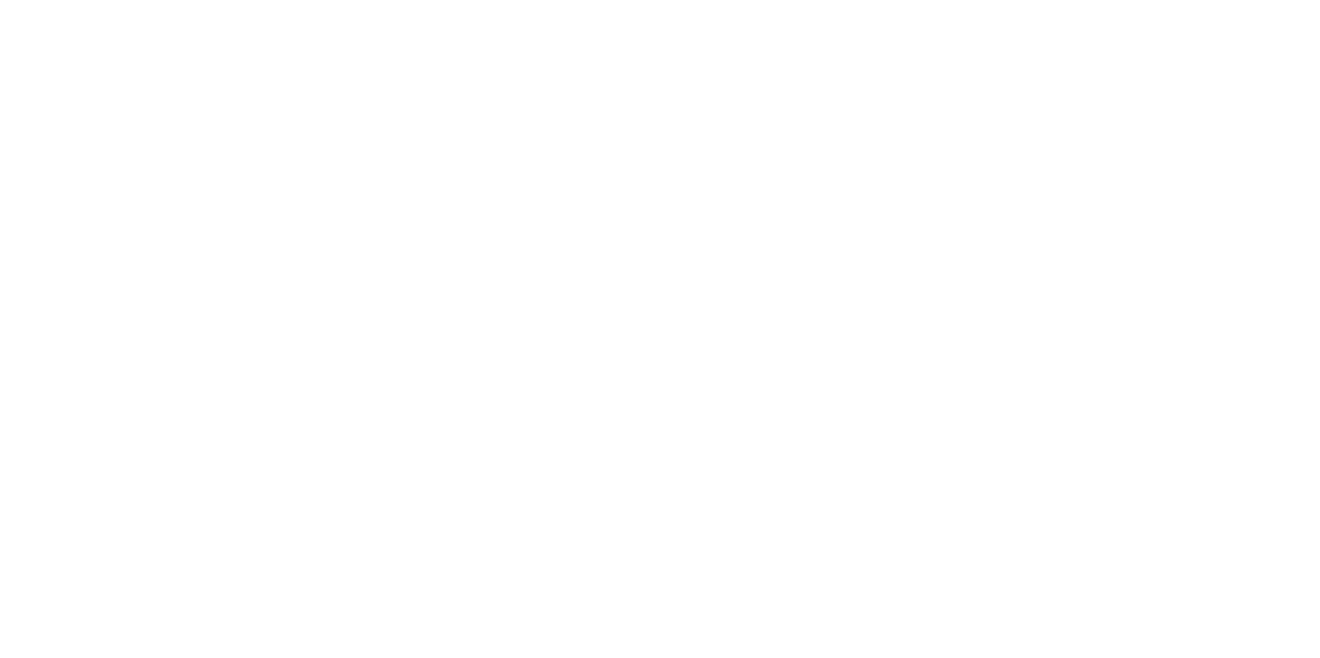
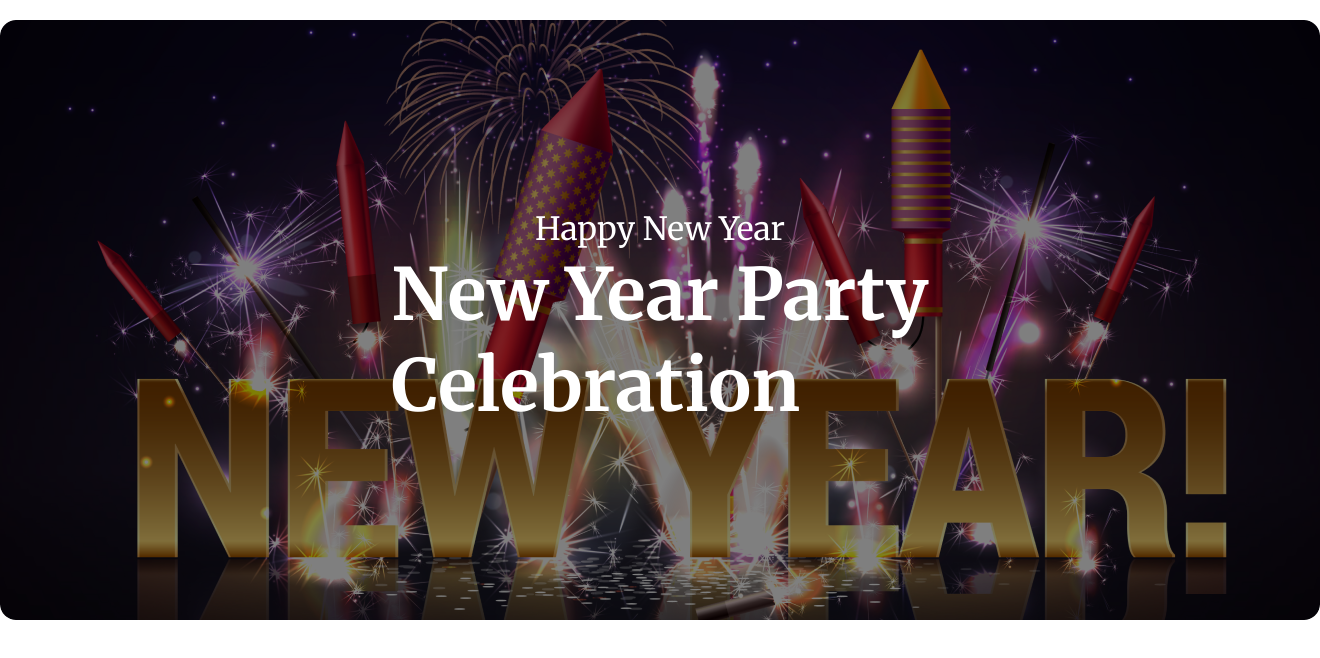
Before and after one commit to AyeshaFerdous/Batch-9-a-1-solution, a plain HTML site: page index.html in a window 1280 px wide. Shown: the whole page, 1320 px wide, since content can reach past the window. Drawn offline with Linux system fonts and the light colour scheme.

Commit message:
added a banner container design

```diff
--- a/index.html
+++ b/index.html
@@ -7,8 +7,12 @@
     <link rel="stylesheet" href="styles/style.css">
 </head>
 <body>
-    <header>
-
+    <header class="banner-container">
+       <div class="banner-content">
+        <p>Happy New Year</p>
+        <h1>New Year Party <br> Celebration
+        </h1>
+       </div>
     </header>
     <main>
 
--- a/styles/style.css
+++ b/styles/style.css
@@ -1,5 +1,45 @@
 @import url('https://fonts.googleapis.com/css2?family=Merriweather:ital,wght@0,300;0,400;0,700;0,900;1,300;1,400;1,700;1,900&display=swap');
 
+
+* {
+    margin: 0;
+    padding: 0;
+    box-sizing: border-box;
+}
 body{
     font-family: "Merriweather", serif;
 }
+
+/* banner section style starts here */
+
+.banner-container{
+    width: 1320px;
+    min-height: 600px;
+    margin: 0 auto;
+    margin-top: 20px;
+    background-color: rgba(0,0,0,0.5);
+    background-image: url("../images/Banner\ Image.png");
+    background-repeat: no-repeat;
+    background-position: center;
+    background-size: cover;
+    background-blend-mode: overlay;
+    border-radius: 16px;
+}
+.banner-content{
+    display: flex;
+    flex-direction: column;
+    justify-content: center;
+    align-items: center;
+    height: 600px;
+}
+.banner-content p, h1{
+    color: white;
+}
+.banner-content p{
+    font-size: 32px;
+    font-weight: 400;
+}
+.banner-content h1{
+   font-size: 72px;
+   font-weight: 700;
+}
```
